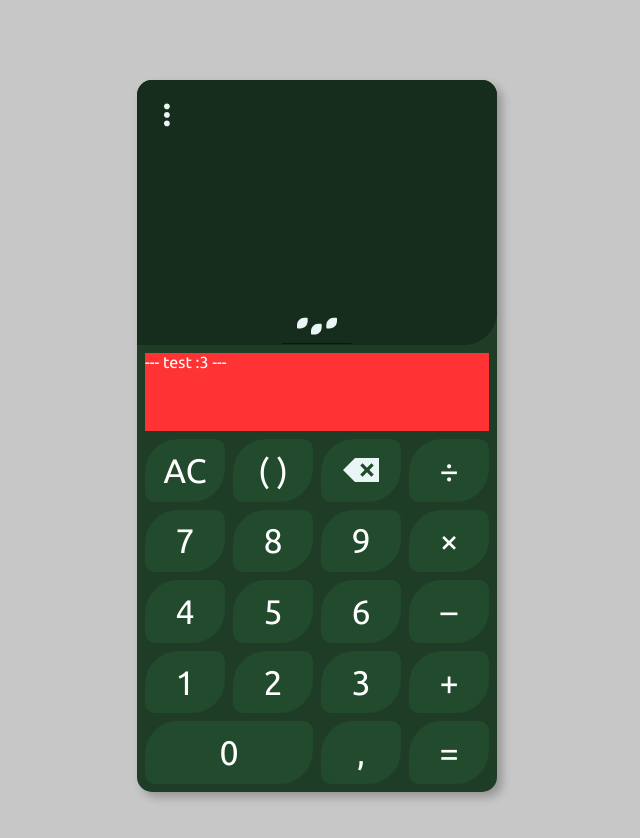
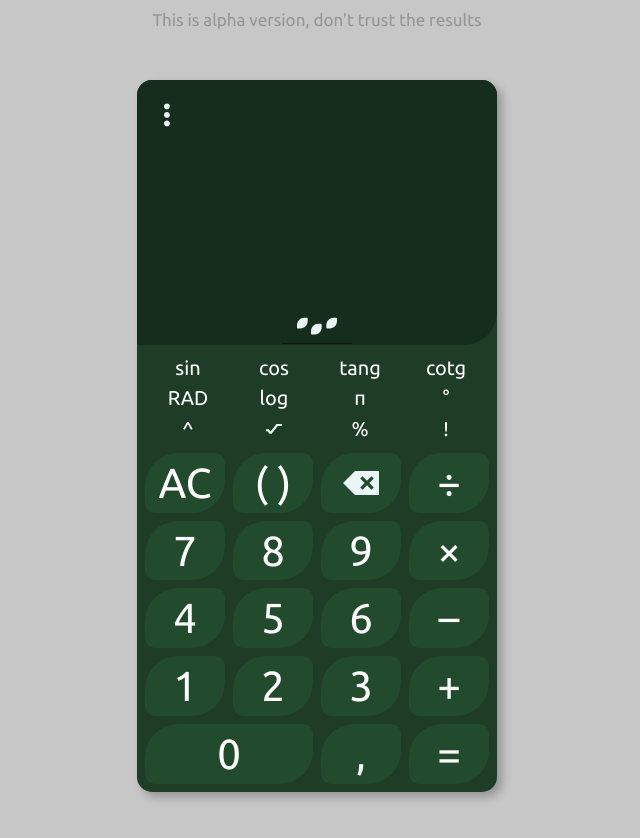
Before and after one commit to k4mmi/Calculator, a plain HTML site: page index.html in a window 1280 px wide. Both pictures are taken after a click on the button 640 px from the left and 326 px from the top of the page. Shown: the whole page, without its empty margins (323-963 px from the left). Drawn offline with nearby package versions, Linux system fonts and the light colour scheme.

Commit message:
Add files via upload

```diff
--- a/index.html
+++ b/index.html
@@ -8,9 +8,15 @@
     <title>Kalkulačka</title>
 </head>
 <body>
+    <div style="z-index: 999; position: fixed; opacity: 0.25; margin: 10px; font-size: 17px; top: 0; color: #000;">This is alpha version, don't trust the results</div>
     <!-- Calculator -->
     <div id="container">
         <!-- Display of calculator -->
+        <!-- <div id="menu">
+            <button class="menu-btn">Nastaven</button>
+            <br>
+            <button class="menu-btn">O aplikaci</button>
+        </div> -->
         <div class="display">
                 <div class="top-menu">
                     <button class="btn-circle btn" onclick="console.log('im not workin hehe')">
@@ -31,37 +37,54 @@
         <!-- All btns -->
         <div class="calculator-btns">
             <!-- Additional btns -->
-            <div id="calculatorAdditional" class="calculator-additional" style="display: none;">
-                --- test :3 ---
+            <div id="calculatorAdditional" class="calculator-additional" style="display: none">
+                <div class="row-additional">
+                    <button id="" class="btn btn-additional" onclick="">sin</button>
+                    <button id="" class="btn btn-additional" onclick="">cos</button>
+                    <button id="" class="btn btn-additional" onclick="">tang</button>
+                    <button id="" class="btn btn-additional" onclick="">cotg</button>
+                </div>
+                <div class="row-additional">
+                    <button id="" class="btn btn-additional" onclick="">RAD</button>
+                    <button id="" class="btn btn-additional" onclick="">log</button>
+                    <button id="" class="btn btn-additional" onclick="counting('piReplace')">π</button>
+                    <button id="" class="btn btn-additional" onclick="">°</button>
+                </div>
+                <div class="row-additional">
+                    <button id="" class="btn btn-additional" onclick="">^</button>
+                    <button id="" class="btn btn-additional" onclick=""><img src="/images/icons/subtraction.svg" height="10px"></button>
+                    <button id="" class="btn btn-additional" onclick="counting('%')">%</button>
+                    <button id="" class="btn btn-additional" onclick="">!</button>
+                </div>
             </div>
             <!-- Main btns -->
             <div class="calculator-main">
                 <!-- Rows with btns -->
-                <div class="row">
+                <div class="row-main">
                     <button id="acBtn" class="btn btn-main" onclick="clearAll()">AC</button>
                     <button id="bracketsBtn" class="btn btn-main" onclick="brackets()">( )</button>
                     <button id="deleteBtn" class="btn btn-main" onclick="del()"><img src="images/icons/delete.svg" alt="DEL" width="36px"></button>
                     <button id="divideBtn" class="btn btn-main" onclick="counting('/')">÷</button>
                 </div>
-                <div class="row">
+                <div class="row-main">
                     <button id="sevenBtn" class="btn btn-main" onclick="counting(7)">7</button>
                     <button id="eightBtn" class="btn btn-main" onclick="counting(8)">8</button>
                     <button id="nineBtn" class="btn btn-main" onclick="counting(9)">9</button>
                     <button id="multiplyBtn" class="btn btn-main" onclick="counting('*')">×</button>
                 </div>
-                <div class="row">
+                <div class="row-main">
                     <button id="fourBtn" class="btn btn-main" onclick="counting(4)">4</button>
                     <button id="fiveBtn" class="btn btn-main" onclick="counting(5)">5</button>
                     <button id="sixBtn" class="btn btn-main" onclick="counting(6)">6</button>
                     <button id="subtractBtn" class="btn btn-main" onclick="counting('-')">–</button>
                 </div>
-                <div class="row">
+                <div class="row-main">
                     <button id="oneBtn" class="btn btn-main" onclick="counting(1)">1</button>
                     <button id="twoBtn" class="btn btn-main" onclick="counting(2)">2</button>
                     <button id="threeBtn" class="btn btn-main" onclick="counting(3)">3</button>
                     <button id="plusBtn" class="btn btn-main" onclick="counting('+')">+</button>
                 </div>
-                <div class="row">
+                <div class="row-main">
                     <!-- Wide btn -->
                     <button id="zeroBtn" class="btn btn-main wide-btn" onclick="counting(0)">0</button>
                     <button id="commaBtn" class="btn btn-main" onclick="counting('.')">,</button>
@@ -74,6 +97,5 @@
 
     <!-- Scripts -->
      <script src="script.js"></script>
-     <script src="https://cdnjs.cloudflare.com/ajax/libs/mathjs/10.0.0/math.min.js"></script>
 </body>
 </html>
--- a/script.js
+++ b/script.js
@@ -15,8 +15,8 @@ function moreBtn() {
         // Mark that is it closed
         return moreBtnActive = false
     } else {
+        document.getElementById("calculatorAdditional").style.display = "block"
 
-        document.getElementById("calculatorAdditional").style.display = "block"
         // Change image of btn
         document.getElementById("moreBtnImage").src = "images/icons/more-opened.svg"
 
@@ -35,30 +35,37 @@ function result() {
     try {
         if (count == "") {
             document.getElementById("input").innerHTML = ""
-        } else if (eval(count) == Infinity) {
+        } else if (eval(count) == Infinity || eval(count) == undefined ) {
+
             // clear mistake
             clearAll()
             document.getElementById("input").innerHTML = ""
+
             // display error
             document.getElementById("output").innerHTML = "Error"
         } else {
-            let finalResult = eval(count)
-            document.getElementById("output").innerHTML = finalResult
+            let finalResult = Math.round(eval(count) * 100)/100
 
             // Show on calculator display
+            document.getElementById("output").innerHTML = editText(String(finalResult))
             document.getElementById("input").innerHTML = editText(count)
+
+            // Final result to
             return count = finalResult
         }
     } catch {
+
         // clear mistake
         clearAll()
         document.getElementById("input").innerHTML = ""
+
         // display error
         document.getElementById("output").innerHTML = "Error"
     }
 }
 
 // Clear display - AC btn
+
 function clearAll() {
     count = ""
     document.getElementById("output").innerHTML = ""
@@ -68,6 +75,7 @@ function clearAll() {
 }
 
 // Just backspace
+
 function del() {
     return count = count.substring(0, count.length - 1), inputDisplay(count)
 }
@@ -86,8 +94,16 @@ function brackets() {
 
 // COUNTING /////////////////////////////////////////////////////////
 
-function counting(imput) {
-    return count = (count + String(imput)), inputDisplay(count)
+function counting(input) {
+
+    // Input to string
+    input = String(input)
+
+    // Filter
+    input = input.replace(/piReplace/g, "3.14")
+
+    // Add symbol
+    return count = (count + String(input)), inputDisplay(count)
 }
 
 // DISPLAY /////////////////////////////////////////////////////////
--- a/style.css
+++ b/style.css
@@ -1,7 +1,5 @@
-/* Anti-flashbang */
-
 body {
-    background: #000; /* delete me in future pls*/
+    background: #000; /* delete me in future pls, I'm Anti-flashbang for coding at night */
     background: #c7c7c7;
 }
 
@@ -14,12 +12,15 @@ body {
     background: none;
     color: var(--whiteColor);
     font-family: var(--defaultFont);
+    transition: 30ms;
+    z-index: 1;
 }
 
 /* Variables */
 
 :root {
     /* Colors */
+    --darkTranslucentColor: #0c160f80;
     --darkColor: #162C1C;
     --neutralColor: #1F3C27;
     --lightColor: #224A2D;
@@ -31,6 +32,9 @@ body {
 
     /* Font */
     --defaultFont: Ubuntu;
+
+    /* Blur */
+    --blur: blur(10px);
 }
 
 /* Fonts */
@@ -66,6 +70,7 @@ body {
     flex-direction: column;
     overflow: hidden;
     box-shadow: 5px 5px 10px #00000041;
+    position: relative;
 }
 
 .display {
@@ -90,10 +95,15 @@ body {
 .calculator-additional {
     height: 98px;
     width: 100%;
-    background-color: #f33;
 }
 
 /* Contains all basic btns for calculators */
+
+.calculator-additional {
+    display: flex;
+    flex-direction: column;
+    height: 120px;
+}
 
 .calculator-main {
     display: flex;
@@ -102,22 +112,33 @@ body {
     height: 100%;
 }
 
-.row {
+.row-additional {
     display: flex;
-    flex-direction: row;
+    height: 33%;
+}
+
+.row-main {
+    display: flex;
     gap: 8px;
     height: 100%;
 }
 
-.calculator-main .btn {
+.btn-additional {
+    height: 100%;
+    width: 25%;
+    font-size: 20px;
+    border-radius: var(--lessRounded);
+}
+
+.btn-main {
     width: 80px;
-    font-size: 34px;
+    font-size: 42px;
     border-radius: var(--moreRounded) var(--lessRounded) var(--moreRounded) var(--lessRounded);
     background-color: var(--lightColor);
     height: 100%;
 }
 
-.calculator-main .wide-btn {
+.wide-btn {
     width: 168px;
 }
 
@@ -130,6 +151,10 @@ body {
 }
 
 /* Btn - active */
+
+.calculator-additional .btn:active {
+    background: var(--lightColor);
+}
 
 .calculator-main .btn:active {
     background: var(--neutralColor);
@@ -196,3 +221,21 @@ body {
     font-size: 32px;
     margin-right: 5px;
 }
+
+/* Menu */
+
+#menu {
+    position: absolute;
+    top: 34px;
+    left: 38px;
+    background: var(--darkTranslucentColor);
+    backdrop-filter: var(--blur);
+    padding: 20px 30px 20px 12px;
+    border-radius: var(--lessRounded) var(--moreRounded) var(--lessRounded) var(--moreRounded);
+    z-index: 2;
+}
+
+.menu-btn {
+    font-size: 16px;
+    padding-bottom: 10px;
+}
```
